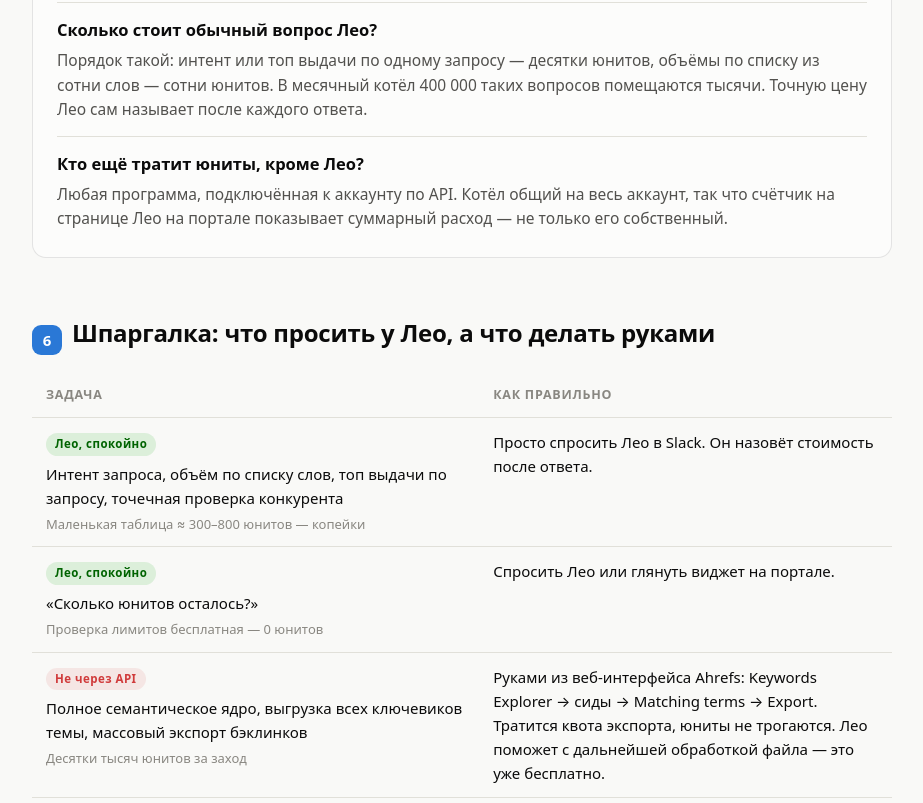
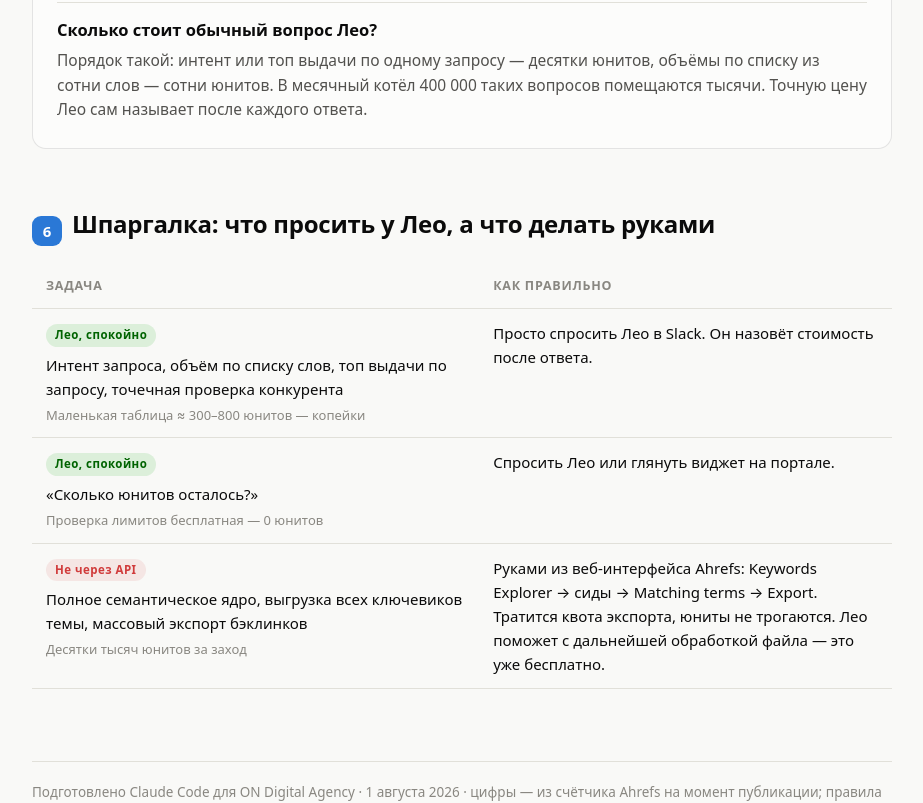
Before and after one commit to dmitriy-galanin/ahrefs-units-explainer, a plain HTML site: page index.html in a window 1280 px wide. Shown: the part 3849-4652 px from the top of the page, without its empty margins (178-1101 px from the left). Drawn offline with Linux system fonts and the light colour scheme.

Commit message:
Remove FAQ item about other API consumers
Co-Authored-By: Claude Fable 5 <noreply@anthropic.com>

```diff
--- a/index.html
+++ b/index.html
@@ -370,12 +370,6 @@
         таких вопросов помещаются тысячи. Точную цену Лео сам называет после каждого
         ответа.</div>
       </div>
-      <div class="qa">
-        <div class="q">Кто ещё тратит юниты, кроме Лео?</div>
-        <div class="a">Любая программа, подключённая к аккаунту по API. Котёл общий на
-        весь аккаунт, так что счётчик на странице Лео на портале показывает суммарный
-        расход — не только его собственный.</div>
-      </div>
     </div>
   </section>
 
```
